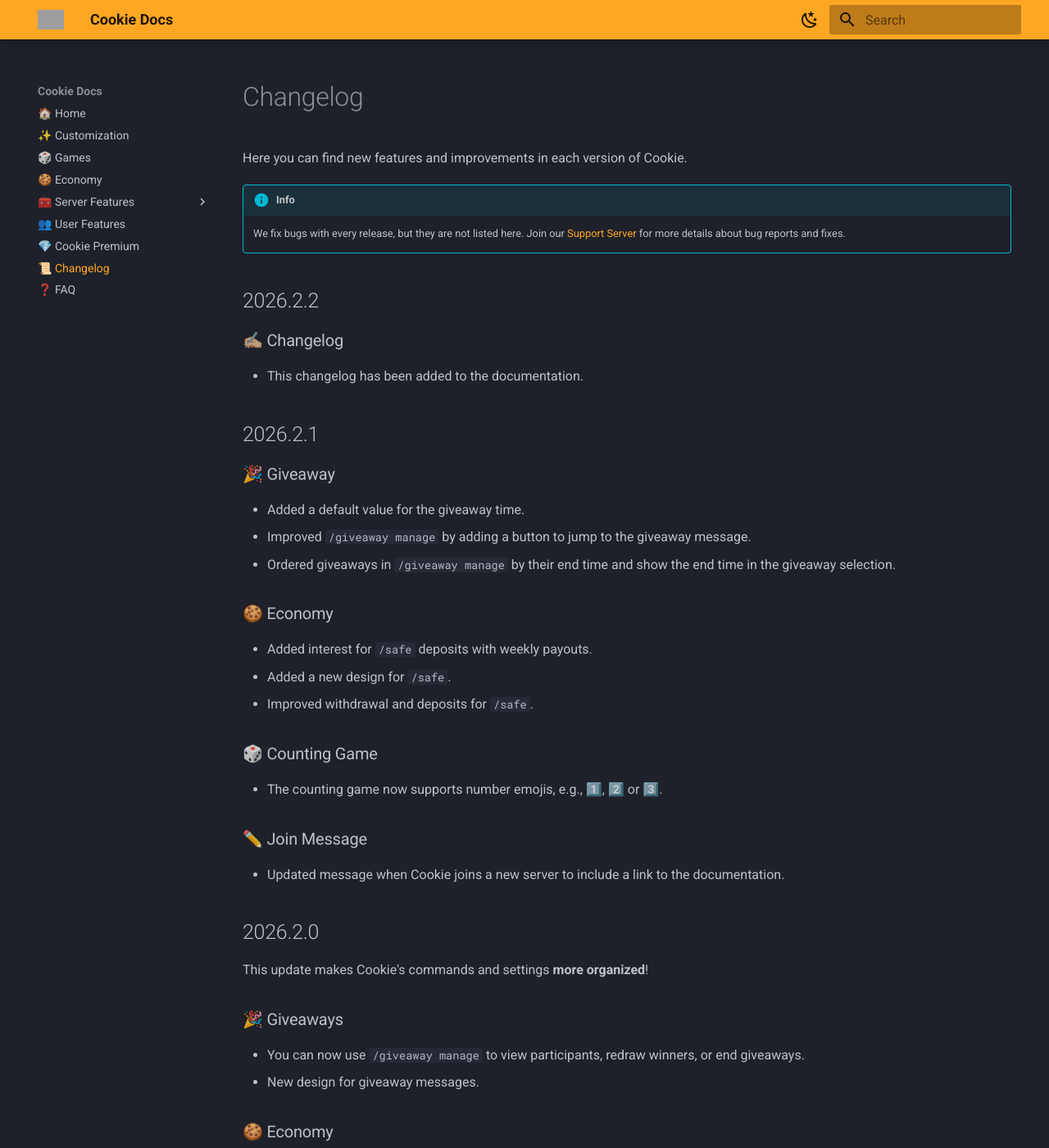
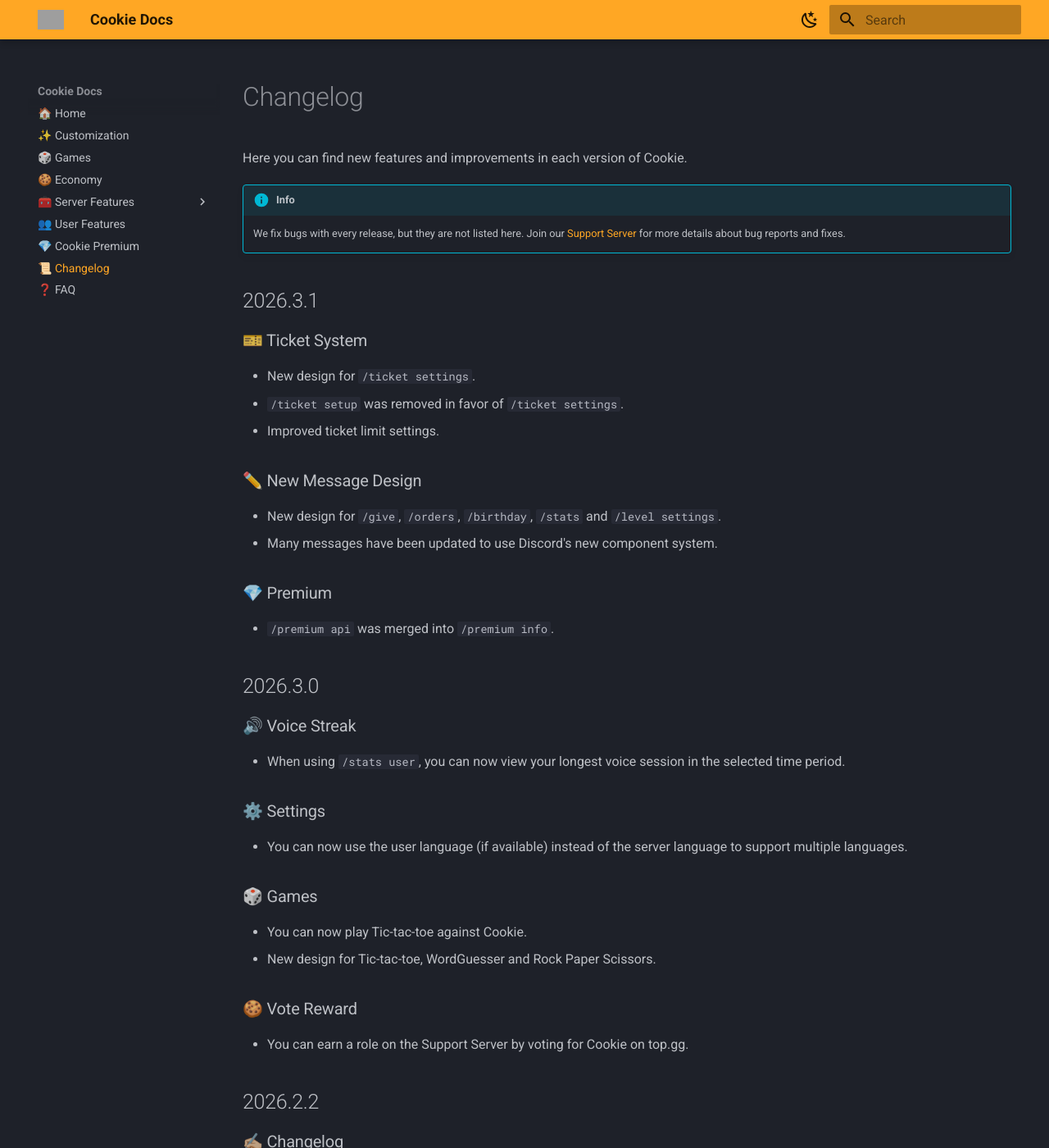
Before and after one commit to CookieAppTeam/docs, an MkDocs documentation site: the page built from docs/changelog.md, in a window 1280 px wide and 1400 px high. Shown: the whole window at 82% size. Built offline with MkDocs 1.6.1 and Material for MkDocs 9.7.7, drawn with Linux system fonts in a browser that asks for light colours; grey boxes are pictures that could not be loaded.

Commit message:
Add changelog 2026.3

```diff
--- a/docs/changelog.md
+++ b/docs/changelog.md
@@ -9,6 +9,37 @@ Here you can find new features and improvements in each version of Cookie.
 !!! info
     We fix bugs with every release, but they are not listed here. Join our
     [Support Server](https://cookieapp.me/support) for more details about bug reports and fixes.
+
+
+## 2026.3.1
+
+### 🎫 Ticket System
+- New design for `/ticket settings`.
+- `/ticket setup` was removed in favor of `/ticket settings`.
+- Improved ticket limit settings.
+
+### ✏️ New Message Design
+- New design for `/give`, `/orders`, `/birthday`, `/stats` and `/level settings`.
+- Many messages have been updated to use Discord's new component system.
+
+### 💎 Premium
+- `/premium api` was merged into `/premium info`.
+
+
+## 2026.3.0
+
+### 🔊 Voice Streak
+- When using `/stats user`, you can now view your longest voice session in the selected time period.
+
+### ⚙️ Settings
+- You can now use the user language (if available) instead of the server language to support multiple languages.
+
+### 🎲 Games
+- You can now play Tic-tac-toe against Cookie.
+- New design for Tic-tac-toe, WordGuesser and Rock Paper Scissors.
+
+### 🍪 Vote Reward
+- You can earn a role on the Support Server by voting for Cookie on top.gg.
 
 
 ## 2026.2.2
@@ -34,6 +65,8 @@ Here you can find new features and improvements in each version of Cookie.
 
 ### ✏️ Join Message
 - Updated message when Cookie joins a new server to include a link to the documentation.
+
+
 
 
 ## 2026.2.0
```
